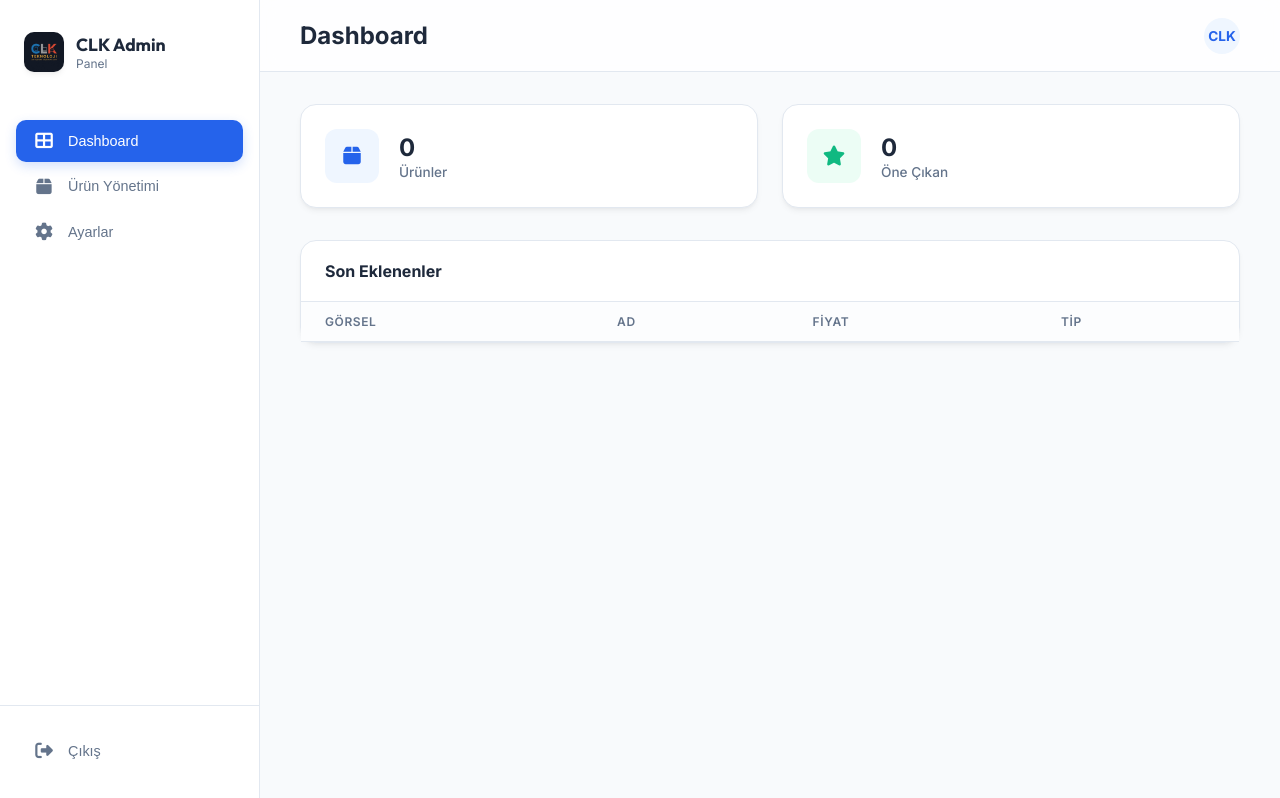
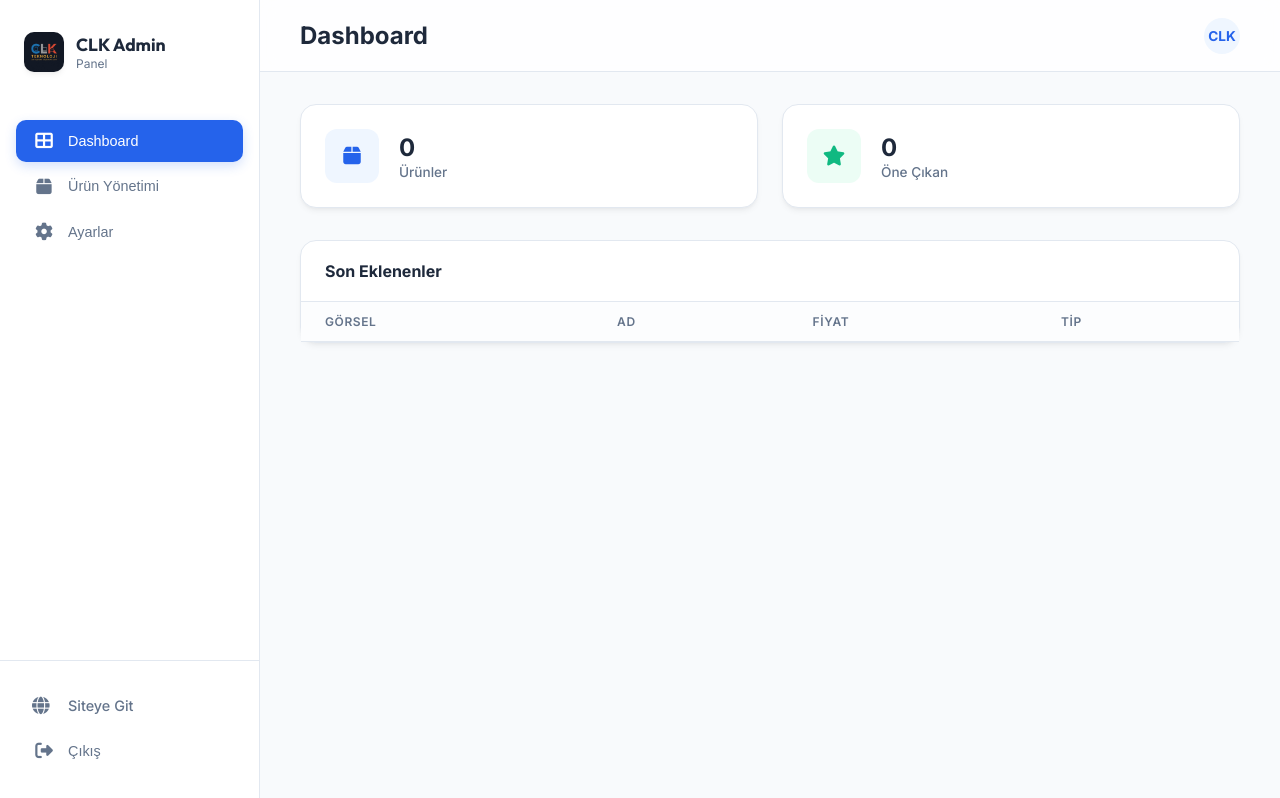
Before and after one commit to nursukizildag/ClkTeknoloji_Website, a website: page admin/index.html in a window 1280 px wide. Drawn offline with Linux system fonts and the light colour scheme; no server answers.

Commit message:
admin sayfasına ekleme

```diff
--- a/admin/index.html
+++ b/admin/index.html
@@ -22,6 +22,9 @@
                 <button onclick="switchPage('settings')" class="nav-link"><i class="fas fa-cog"></i> Ayarlar</button>
             </nav>
             <div class="sidebar-footer">
+                <a href="../index.html" class="nav-link" target="_blank" rel="noopener">
+                    <i class="fas fa-globe"></i> Siteye Git
+                </a>
                 <button id="logout-btn" class="nav-link btn-logout"><i class="fas fa-sign-out-alt"></i> Çıkış</button>
             </div>
         </aside>
```
